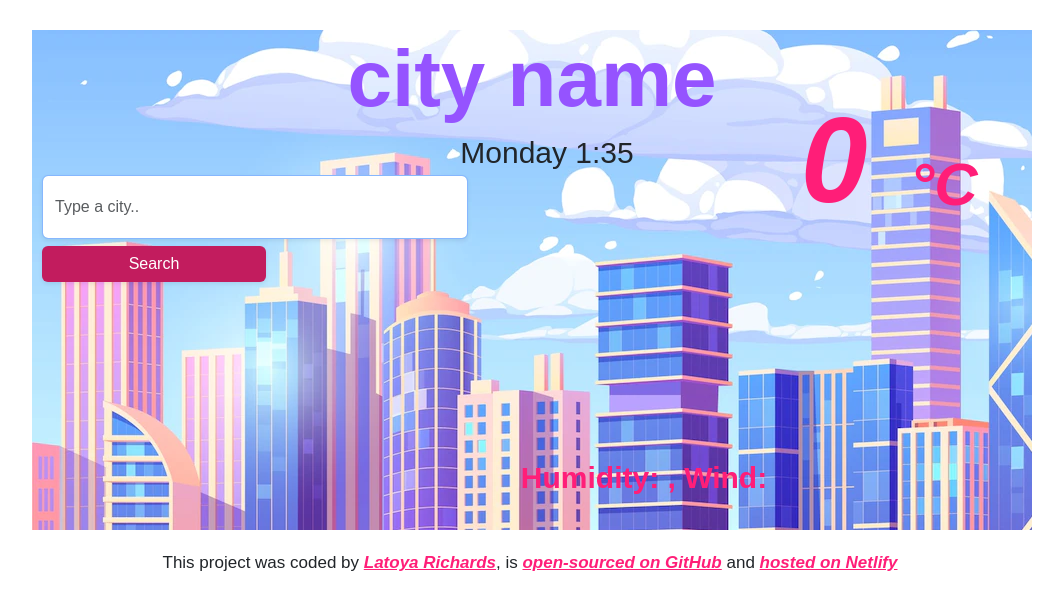
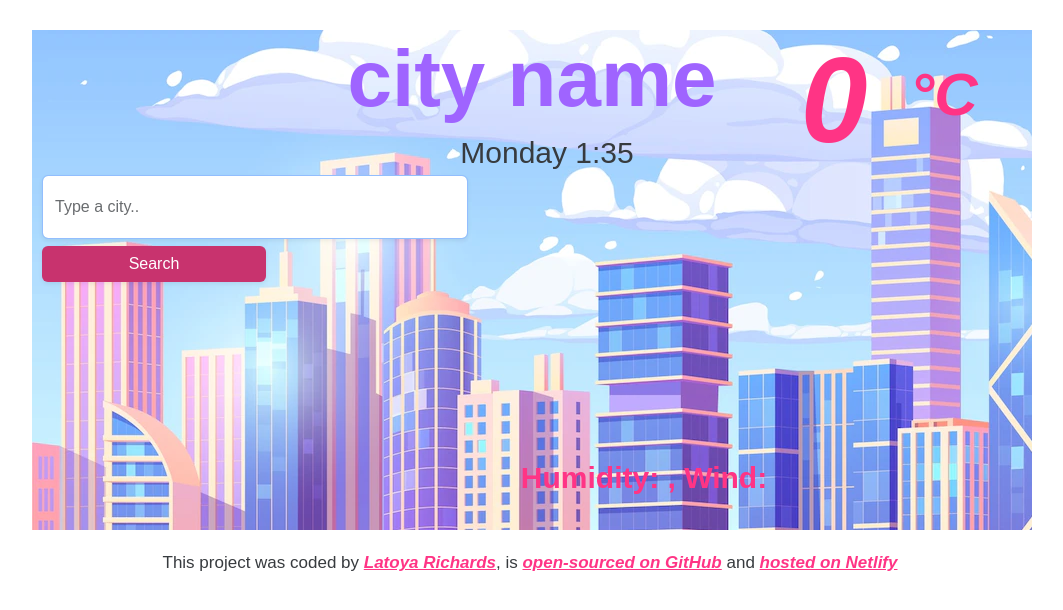
Before and after one commit to Toya021/toya021weekseven, a plain HTML site: page index.html in a window 1280 px wide. Shown: the top 610 px of the page, without its empty margins (48-1111 px from the left). Drawn offline with nearby package versions, Linux system fonts and the light colour scheme.

Commit message:
Add files via upload

```diff
--- a/latoyaweatherapp.css
+++ b/latoyaweatherapp.css
@@ -10,7 +10,7 @@
       text-align: center;
   }
   .weather-app{
-    background-image:url(skylinepink.png);
+    background-image:url(skylinepink.png);opacity: 0.9;
     max-width: 1000px;
     height: 500px;
   }
@@ -55,7 +55,7 @@
           font-style: italic;
           position:fixed;
           left: 230px;
-          top: 70px;
+          top: 10px;
       }
       .city-input {
           color: #9553ff;
@@ -76,7 +76,7 @@
           font-size:60px;
           font-weight:600;
           font-style: italic;
-          top: 140px;
+          top: 50px;
       left: 340px;}
 
           .temperature{font-size: 45px;
```
